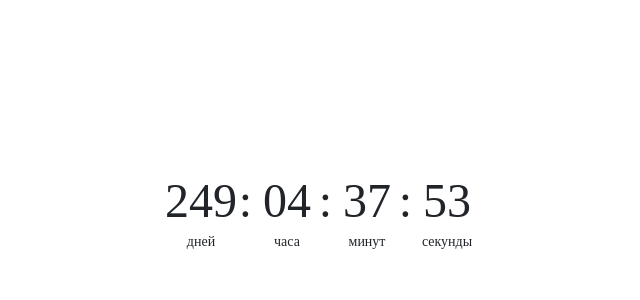
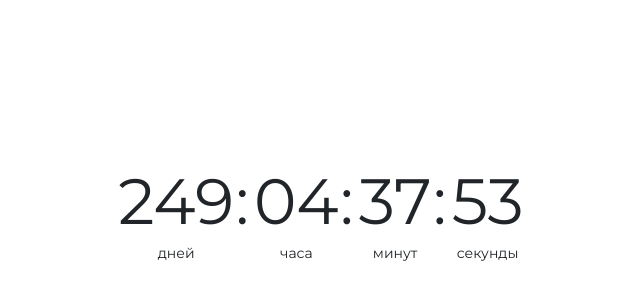
Before and after one commit to Vengryyy/12nov, a plain HTML site: page index.html in a window 1280 px wide. Shown: the part 192-492 px from the top of the page, without its empty margins (319-959 px from the left). Drawn offline with Linux system fonts and the light colour scheme.

Commit message:
Update style.css

```diff
--- a/style.css
+++ b/style.css
@@ -12,7 +12,7 @@
 
 body {
     margin: 0;
-    font-family: "Montserrat Light", serif;
+    font-family: 'Montserrat', sans-serif;
     font-size: 1rem;
     line-height: 1.5;
     color: #212529;
@@ -32,7 +32,7 @@ body {
     top: 50%;                         /* 3 */
     transform: translate(0, -50%);
     display: flex;
-    font-size: 48px;
+    font-size: 400%;
 }
 
 .timer__item {
```
